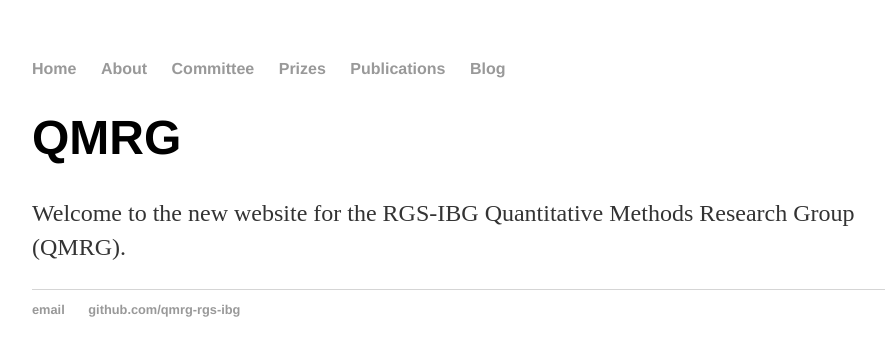
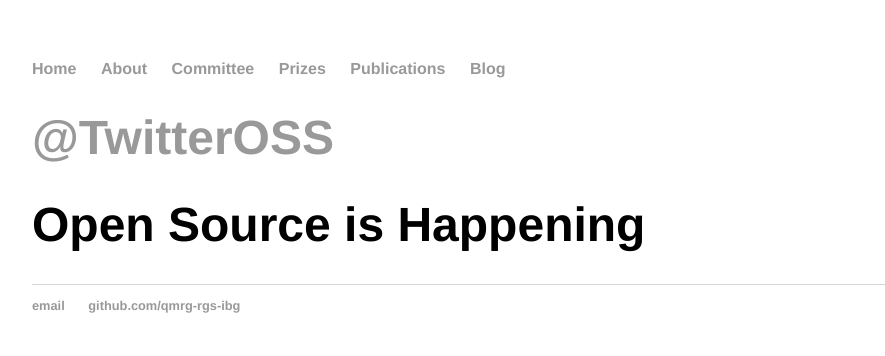
Before and after one commit to qmrg/qmrg.github.io, a Jekyll site: the page built from index.html, in a window 1280 px wide. Shown: the top 356 px of the page, without its empty margins (160-1045 px from the left). Built offline with Jekyll 4.4.1, drawn with Linux system fonts in a browser that asks for light colours.

Commit message:
Trying to look fancy
Based off https://twitter.github.io/

```diff
--- a/index.html
+++ b/index.html
@@ -1,8 +1,22 @@
 ---
 layout: default
-title: QMRG
+title: Twitter Open Source
+description: Twitter Open Source Website
+keywords: twitter, open, source, open source, finatra, finagle, scala
+url: https://opensource.twitter.com
+custom_css: index.css
+custom_js: index.js
 ---
-<div class="blurb">
-	<h1>QMRG</h1>
-		<p>Welcome to the new website for the RGS-IBG Quantitative Methods Research Group (QMRG).</p>
-</div><!-- /.blurb -->
+
+<!-- Header -->
+
+<div class="header home-header">
+    <div class="Grid container">
+        <div id="header-text" class="Grid-cell u-size7of8">
+            <h1 class="subheading">
+                <a href="https://twitter.com/TwitterOSS" target="_blank">@TwitterOSS</a>
+            </h1>
+            <h1 class="large-title">Open Source is Happening</h1>
+        </div>
+    </div>
+</div>
```
